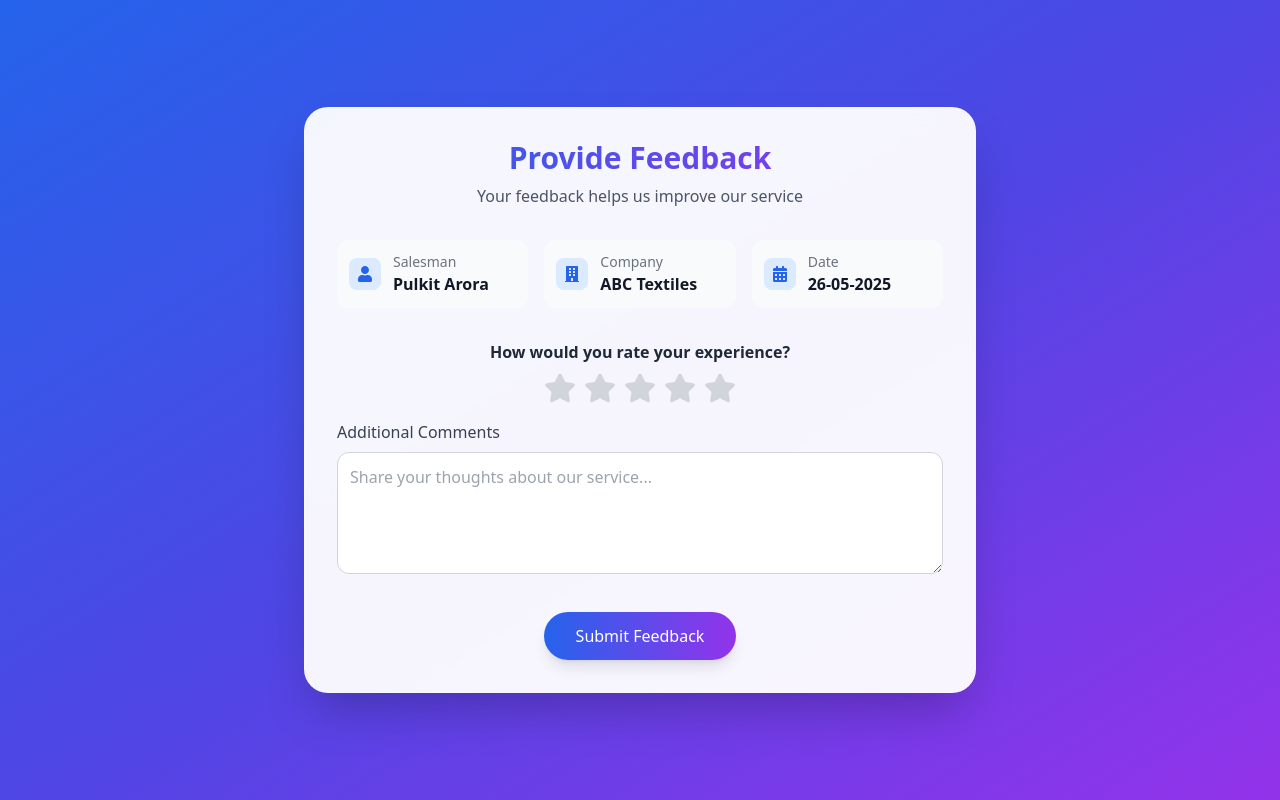
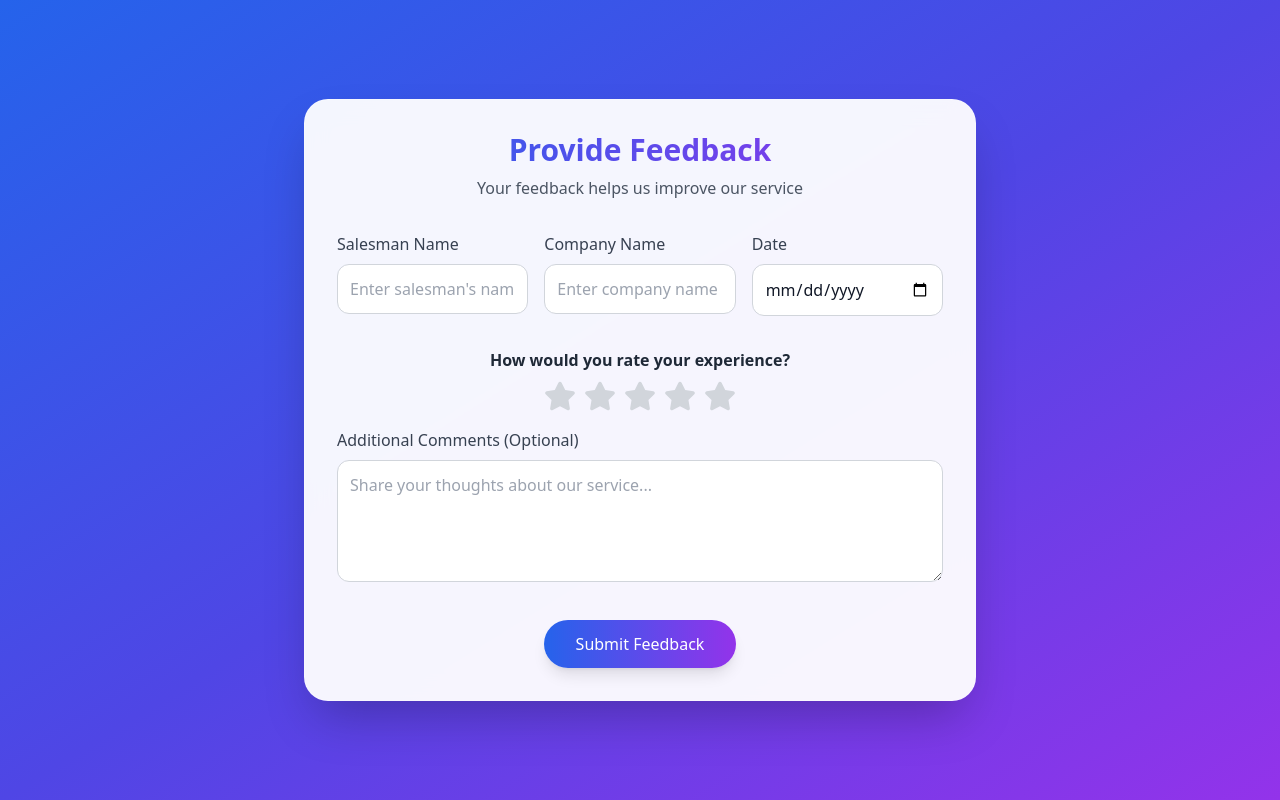
Before and after one commit to rakeshkumar22743/radhetableware, a React (Create React App) app: page /FeedbackForm in a window 1280 px wide. Built offline with nearby package versions, Linux system fonts and the light colour scheme.

Commit message:
Enhance FeedbackForm and OrderConfirmation components with improved submission logic and user feedback handling

```diff
--- a/src/components/FeedbackForm.js
+++ b/src/components/FeedbackForm.js
@@ -1,21 +1,73 @@
-import React, { useState } from 'react';
-import { motion } from 'framer-motion';
-import { FaStar, FaUser, FaBuilding, FaCalendarAlt, FaSmile, FaMeh, FaFrown } from 'react-icons/fa';
+import React, { useState } from "react";
+import { motion } from "framer-motion";
+import axios from "axios";
+import {
+  FaStar,
+  FaUser,
+  FaBuilding,
+  FaCalendarAlt,
+  FaSmile,
+  FaMeh,
+  FaFrown,
+} from "react-icons/fa";
 
 const FeedbackForm = () => {
   const [rating, setRating] = useState(0);
   const [hoveredRating, setHoveredRating] = useState(0);
-  const [feedback, setFeedback] = useState('');
+  const [feedback, setFeedback] = useState(""); // This is for additional comments, not part of the curl example
+  const [submissionStatus, setSubmissionStatus] = useState(null); // 'success', 'error', 'loading'
 
-  // Static data (replace with props or context when dynamic)
-  const salesman = "Pulkit Arora";
-  const company = "ABC Textiles";
-  const date = "26-05-2025";
+  // User-fillable fields
+  const [salesmanName, setSalesmanName] = useState("");
+  const [companyName, setCompanyName] = useState("");
+  const [submissionDate, setSubmissionDate] = useState(""); // Format as YYYY-MM-DD for input type="date"
 
-  const handleSubmit = () => {
-    // Placeholder for form submission logic
-    console.log(`Submitted Rating: ${rating}`);
-    console.log(`Feedback: ${feedback}`);
+  const handleSubmit = async () => {
+    if (rating === 0) {
+      alert("Please provide a rating before submitting.");
+      return;
+    }
+
+    setSubmissionStatus("loading");
+    try {
+      const payload = new URLSearchParams();
+      payload.append("salesman_name", salesmanName);
+      payload.append("company_name", companyName);
+      payload.append("rating", rating);
+      payload.append("date", submissionDate);
+
+      const response = await axios.post(
+        "https://radhemelamime.onrender.com/submit_feedback",
+        payload.toString(),
+        {
+          headers: {
+            accept: "application/json",
+            "Content-Type": "application/x-www-form-urlencoded",
+          },
+        }
+      );
+
+      if (
+        response.data &&
+        response.data.message === "Feedback submitted successfully."
+      ) {
+        setSubmissionStatus("success");
+        alert("Feedback submitted successfully!");
+        // Optionally reset form or redirect
+        setRating(0);
+        setFeedback("");
+      } else {
+        setSubmissionStatus("error");
+        alert(
+          "Failed to submit feedback: " +
+            (response.data.message || "Unknown error")
+        );
+      }
+    } catch (error) {
+      setSubmissionStatus("error");
+      console.error("Error submitting feedback:", error);
+      alert("Error submitting feedback. Please try again.");
+    }
   };
 
   const containerVariants = {
@@ -23,14 +75,14 @@ const FeedbackForm = () => {
     visible: {
       opacity: 1,
       transition: {
-        staggerChildren: 0.1
-      }
-    }
+        staggerChildren: 0.1,
+      },
+    },
   };
 
   const itemVariants = {
     hidden: { opacity: 0, y: 20 },
-    visible: { opacity: 1, y: 0 }
+    visible: { opacity: 1, y: 0 },
   };
 
   const getRatingEmoji = (rating) => {
@@ -57,44 +109,59 @@ const FeedbackForm = () => {
             <h2 className="text-3xl font-bold bg-gradient-to-r from-blue-600 to-purple-600 bg-clip-text text-transparent">
               Provide Feedback
             </h2>
-            <p className="text-gray-600 mt-2">Your feedback helps us improve our service</p>
+            <p className="text-gray-600 mt-2">
+              Your feedback helps us improve our service
+            </p>
           </motion.div>
 
-          <motion.div variants={itemVariants} className="grid grid-cols-1 md:grid-cols-3 gap-4">
-            <div className="flex items-center gap-3 p-3 bg-gray-50 rounded-xl">
-              <div className="bg-blue-100 p-2 rounded-lg">
-                <FaUser className="text-blue-600" />
-              </div>
-              <div>
-                <p className="text-sm text-gray-500">Salesman</p>
-                <p className="font-semibold">{salesman}</p>
-              </div>
+          <motion.div
+            variants={itemVariants}
+            className="grid grid-cols-1 md:grid-cols-3 gap-4"
+          >
+            <div>
+              <label className="block text-gray-700 font-medium mb-2">
+                Salesman Name
+              </label>
+              <input
+                type="text"
+                value={salesmanName}
+                onChange={(e) => setSalesmanName(e.target.value)}
+                className="w-full p-3 border border-gray-300 rounded-xl focus:ring-2 focus:ring-blue-500 focus:border-transparent transition-all duration-200"
+                placeholder="Enter salesman's name"
+              />
             </div>
 
-            <div className="flex items-center gap-3 p-3 bg-gray-50 rounded-xl">
-              <div className="bg-blue-100 p-2 rounded-lg">
-                <FaBuilding className="text-blue-600" />
-              </div>
-              <div>
-                <p className="text-sm text-gray-500">Company</p>
-                <p className="font-semibold">{company}</p>
-              </div>
+            <div>
+              <label className="block text-gray-700 font-medium mb-2">
+                Company Name
+              </label>
+              <input
+                type="text"
+                value={companyName}
+                onChange={(e) => setCompanyName(e.target.value)}
+                className="w-full p-3 border border-gray-300 rounded-xl focus:ring-2 focus:ring-blue-500 focus:border-transparent transition-all duration-200"
+                placeholder="Enter company name"
+              />
             </div>
 
-            <div className="flex items-center gap-3 p-3 bg-gray-50 rounded-xl">
-              <div className="bg-blue-100 p-2 rounded-lg">
-                <FaCalendarAlt className="text-blue-600" />
-              </div>
-              <div>
-                <p className="text-sm text-gray-500">Date</p>
-                <p className="font-semibold">{date}</p>
-              </div>
+            <div>
+              <label className="block text-gray-700 font-medium mb-2">
+                Date
+              </label>
+              <input
+                type="date"
+                value={submissionDate}
+                onChange={(e) => setSubmissionDate(e.target.value)}
+                className="w-full p-3 border border-gray-300 rounded-xl focus:ring-2 focus:ring-blue-500 focus:border-transparent transition-all duration-200"
+              />
             </div>
           </motion.div>
 
           <motion.div variants={itemVariants} className="space-y-4">
             <div className="text-center">
-              <p className="font-semibold text-gray-800 mb-2">How would you rate your experience?</p>
+              <p className="font-semibold text-gray-800 mb-2">
+                How would you rate your experience?
+              </p>
               <div className="flex justify-center items-center gap-2">
                 {[1, 2, 3, 4, 5].map((star) => (
                   <motion.button
@@ -109,8 +176,8 @@ const FeedbackForm = () => {
                     <FaStar
                       className={`w-8 h-8 transition-all duration-200 ${
                         star <= (hoveredRating || rating)
-                          ? 'text-yellow-400'
-                          : 'text-gray-300'
+                          ? "text-yellow-400"
+                          : "text-gray-300"
                       }`}
                     />
                   </motion.button>
@@ -124,17 +191,24 @@ const FeedbackForm = () => {
                 >
                   {getRatingEmoji(rating)}
                   <span className="text-gray-600">
-                    {rating === 5 ? 'Excellent' :
-                     rating === 4 ? 'Very Good' :
-                     rating === 3 ? 'Good' :
-                     rating === 2 ? 'Fair' : 'Poor'}
+                    {rating === 5
+                      ? "Excellent"
+                      : rating === 4
+                      ? "Very Good"
+                      : rating === 3
+                      ? "Good"
+                      : rating === 2
+                      ? "Fair"
+                      : "Poor"}
                   </span>
                 </motion.div>
               )}
             </div>
 
-            <div className="mt-6">
-              <label className="block text-gray-700 font-medium mb-2">Additional Comments</label>
+            <div className="mt-4">
+              <label className="block text-gray-700 font-medium mb-2">
+                Additional Comments (Optional)
+              </label>
               <textarea
                 value={feedback}
                 onChange={(e) => setFeedback(e.target.value)}
@@ -151,9 +225,22 @@ const FeedbackForm = () => {
               whileTap={{ scale: 0.95 }}
               onClick={handleSubmit}
               className="bg-gradient-to-r from-blue-600 to-purple-600 text-white px-8 py-3 rounded-full text-base font-medium shadow-lg hover:shadow-xl transition-all duration-300 inline-flex items-center gap-2"
+              disabled={submissionStatus === "loading"}
             >
-              Submit Feedback
+              {submissionStatus === "loading"
+                ? "Submitting..."
+                : "Submit Feedback"}
             </motion.button>
+            {submissionStatus === "success" && (
+              <p className="text-green-600 mt-2">
+                Feedback submitted successfully!
+              </p>
+            )}
+            {submissionStatus === "error" && (
+              <p className="text-red-600 mt-2">
+                Failed to submit feedback. Please try again.
+              </p>
+            )}
           </motion.div>
         </motion.div>
       </motion.div>
--- a/src/components/OrderConfirmation.js
+++ b/src/components/OrderConfirmation.js
@@ -1,6 +1,7 @@
 import React, { useState, useEffect } from "react";
-import { useParams } from "react-router-dom";
+import { useParams, useNavigate } from "react-router-dom";
 import axios from "axios";
+import { motion } from "framer-motion"; // Import motion
 
 const OrderConfirmation = () => {
   const { order_id } = useParams();
@@ -8,6 +9,7 @@ const OrderConfirmation = () => {
   const [loading, setLoading] = useState(true);
   const [error, setError] = useState(null);
   const [orderConfirmed, setOrderConfirmed] = useState(false);
+  const navigate = useNavigate(); // Initialize useNavigate
 
   useEffect(() => {
     const fetchOrderDetails = async () => {
@@ -29,17 +31,34 @@ const OrderConfirmation = () => {
     }
   }, [order_id]);
 
-  const handleConfirmOrder = () => {
-    // In a real application, you would send a request to your backend to confirm the order.
-    // For this example, we'll just update the local state.
+  const handleConfirmOrder = async () => {
+    try {
+      const response = await axios.post(
+        "https://radhemelamime.onrender.com/update_order_status",
+        `order_id=${order_id}&confirmation=true`,
+        {
+          headers: {
+            "Content-Type": "application/x-www-form-urlencoded",
+            accept: "application/json",
+          },
+        }
+      );
+      if (response.status === 200) {
         setOrderConfirmed(true);
-    alert("Order confirmed!");
+        alert("Order confirmed successfully!");
+      } else {
+        alert("Failed to confirm order: " + response.data.message);
+      }
+    } catch (err) {
+      setError("Failed to confirm order. Please try again.");
+      console.error("Error confirming order:", err);
+      alert("Failed to confirm order. Check console for details.");
+    }
   };
 
   const handleFeedback = () => {
-    // Redirect to feedback page or show a feedback form
-    alert("Redirecting to feedback form...");
-    // Example: history.push(`/feedback/${order_id}`);
+    // Redirect to the feedback page
+    navigate("/FeedbackForm"); // Corrected to match the route in App.js
   };
 
   if (loading) {
@@ -54,13 +73,48 @@ const OrderConfirmation = () => {
     return <div className="text-center py-8">No order details found.</div>;
   }
 
+  const containerVariants = {
+    hidden: { opacity: 0 },
+    visible: {
+      opacity: 1,
+      transition: {
+        staggerChildren: 0.1,
+      },
+    },
+  };
+
+  const itemVariants = {
+    hidden: { opacity: 0, y: 20 },
+    visible: { opacity: 1, y: 0 },
+  };
+
   return (
-    <div className="container mx-auto p-4">
-      <h1 className="text-3xl font-bold mb-6 text-center">
+    <div className="min-h-screen bg-gradient-to-br from-blue-600 via-indigo-600 to-purple-600 flex items-center justify-center p-4">
+      <motion.div
+        initial={{ opacity: 0, scale: 0.95 }}
+        animate={{ opacity: 1, scale: 1 }}
+        transition={{ duration: 0.6 }}
+        className="bg-white/95 backdrop-blur-md shadow-2xl rounded-3xl w-full max-w-2xl p-8 border border-white/20"
+      >
+        <motion.div
+          variants={containerVariants}
+          initial="hidden"
+          animate="visible"
+          className="space-y-8"
+        >
+          <motion.div variants={itemVariants} className="text-center">
+            <h1 className="text-3xl font-bold bg-gradient-to-r from-blue-600 to-purple-600 bg-clip-text text-transparent mb-6">
               Order Confirmation
             </h1>
-      <div className="bg-white shadow-md rounded-lg p-6 mb-6">
-        <h2 className="text-2xl font-semibold mb-4">Order Details</h2>
+          </motion.div>
+
+          <motion.div
+            variants={itemVariants}
+            className="bg-white shadow-md rounded-lg p-6 mb-6"
+          >
+            <h2 className="text-2xl font-semibold bg-gradient-to-r from-blue-600 to-purple-600 bg-clip-text text-transparent mb-4">
+              Order Details
+            </h2>
             <div className="grid grid-cols-1 md:grid-cols-2 gap-4">
               <p>
                 <strong>Order ID:</strong> {orderDetails.order_id}
@@ -102,34 +156,42 @@ const OrderConfirmation = () => {
                 <strong>Status:</strong> {orderDetails.status}
               </p>
             </div>
-      </div>
+          </motion.div>
 
           {!orderConfirmed ? (
-        <div className="flex justify-center space-x-4">
+            <motion.div
+              variants={itemVariants}
+              className="flex justify-center space-x-4"
+            >
               <button
                 onClick={handleConfirmOrder}
-            className="bg-green-500 hover:bg-green-700 text-white font-bold py-2 px-4 rounded focus:outline-none focus:shadow-outline"
+                className="bg-gradient-to-r from-blue-600 to-purple-600 text-white font-bold py-2 px-4 rounded-full shadow-lg hover:shadow-xl transition-all duration-300 focus:outline-none focus:shadow-outline"
               >
                 Confirm Order
               </button>
               <button
                 onClick={handleFeedback}
-            className="bg-blue-500 hover:bg-blue-700 text-white font-bold py-2 px-4 rounded focus:outline-none focus:shadow-outline"
+                className="bg-gradient-to-r from-blue-600 to-purple-600 text-white font-bold py-2 px-4 rounded-full shadow-lg hover:shadow-xl transition-all duration-300 focus:outline-none focus:shadow-outline"
               >
                 Give Feedback
               </button>
-        </div>
+            </motion.div>
           ) : (
-        <div className="text-center text-lg text-green-600 font-semibold">
+            <motion.div
+              variants={itemVariants}
+              className="text-center text-lg text-green-600 font-semibold"
+            >
               Order has been confirmed!
               <button
                 onClick={handleFeedback}
-            className="ml-4 bg-blue-500 hover:bg-blue-700 text-white font-bold py-2 px-4 rounded focus:outline-none focus:shadow-outline"
+                className="ml-4 bg-gradient-to-r from-blue-600 to-purple-600 text-white font-bold py-2 px-4 rounded-full shadow-lg hover:shadow-xl transition-all duration-300 focus:outline-none focus:shadow-outline"
               >
                 Give Feedback
               </button>
-        </div>
+            </motion.div>
           )}
+        </motion.div>
+      </motion.div>
     </div>
   );
 };
```
Lines whose indentation alone changed are shown as unchanged.
